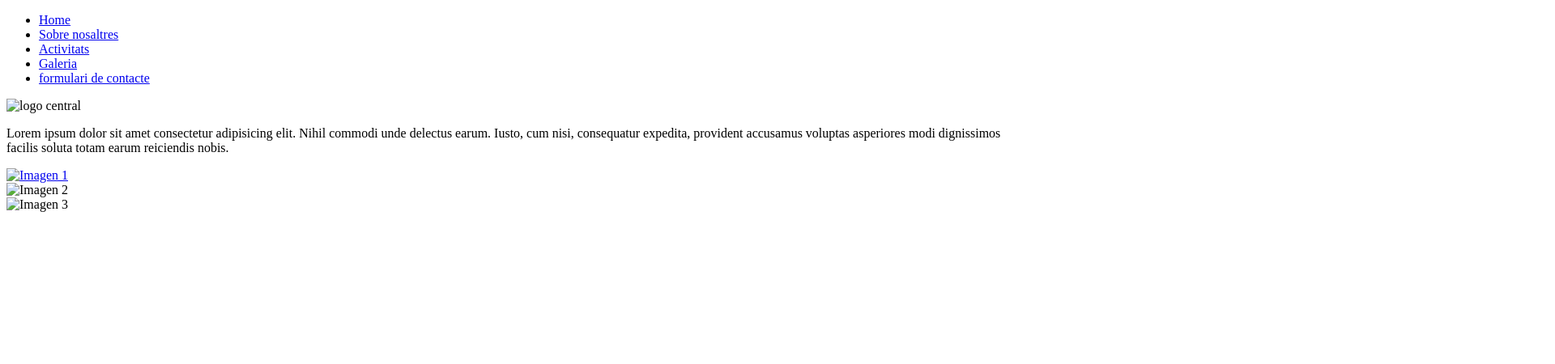
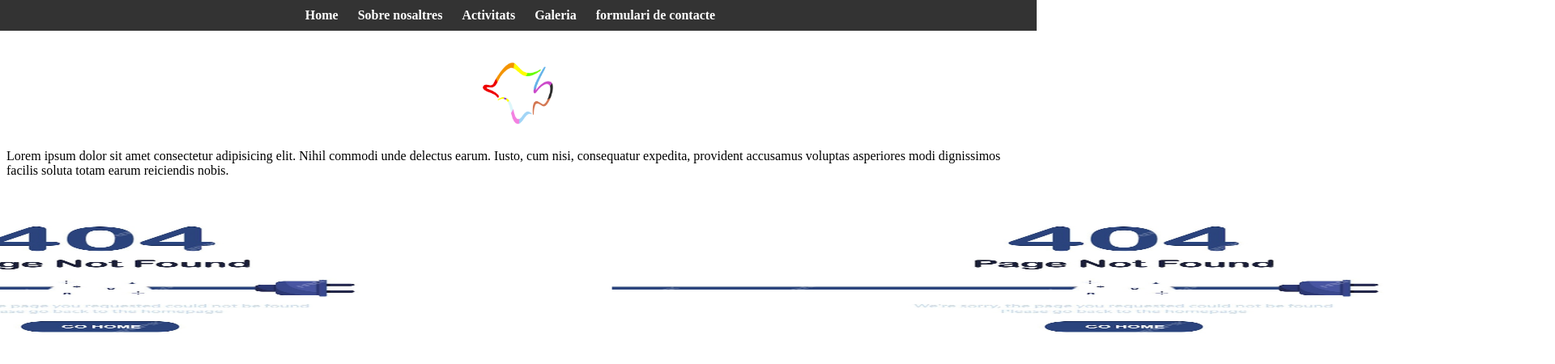
Before and after one commit to LGTBIAE/LGTBIAE.github.io, a plain HTML site: page index.html in a window 1280 px wide. Shown: the top 450 px of the page at 81% size, 1920 px wide, since content can reach past the window. Drawn offline with Linux system fonts and the light colour scheme.

Commit message:
image and css path repairs
the images in question were, the icon (line 7) the css (line 8) the central logo (line 25) and the temporary error banners (lines 34,31,37).

```diff
--- a/index.html
+++ b/index.html
@@ -4,8 +4,8 @@
 
     <meta name="viewport" content="width=device-width, initial-scale=1.0,height=device-heigth">
     <title>LGTBI AE</title>
-    <link rel="shortcut icon" href="./LGTBI AE_files/logo_fondo_LGTBI_AE.png" type="image/png">
-    <link rel="stylesheet" href="./LGTBI AE_files/style_index.css">
+    <link rel="shortcut icon" href="logo_fondo_LGTBI_AE.png" type="image/png">
+    <link rel="stylesheet" href="style_index.css">
 </head>
 <!-- apartir de aqui es la pagina de arriba-->
 <body>
@@ -22,19 +22,19 @@
     </header>
     <!-- este es el contenidor del logo-->
     <div id="Logo_contenedor">
-        <img alt="logo central" src="./LGTBI AE_files/logo_fondo_LGTBI_AE.png" width="100" height="100">
+        <img alt="logo central" src="logo_fondo_LGTBI_AE.png" width="100" height="100">
     </div>
     <div><p> Lorem ipsum dolor sit amet consectetur adipisicing elit. Nihil commodi unde delectus earum. Iusto, cum nisi, consequatur expedita, provident accusamus voluptas asperiores modi dignissimos facilis soluta totam earum reiciendis nobis.</p></div>
     <!-- panell de imatges en moviment-->
     <div class="carrusel">
         <div class="imagen">
-            <a href="https://lgtbiae.github.io/#"><img src="./LGTBI AE_files/error-404-banner-pagina-no-encontrada-cable-roto-plantilla-sitio-web_249405-177.jpg" alt="Imagen 1"></a>
+            <a href="https://lgtbiae.github.io/#"><img src="error-404-banner-pagina-no-encontrada-cable-roto-plantilla-sitio-web_249405-177.jpg" alt="Imagen 1"></a>
         </div>
         <div class="imagen">
-            <img src="./LGTBI AE_files/error-404-banner-pagina-no-encontrada-cable-roto-plantilla-sitio-web_249405-177.jpg" alt="Imagen 2">
+            <img src="error-404-banner-pagina-no-encontrada-cable-roto-plantilla-sitio-web_249405-177.jpg" alt="Imagen 2">
         </div>
         <div class="imagen">
-            <img src="./LGTBI AE_files/error-404-banner-pagina-no-encontrada-cable-roto-plantilla-sitio-web_249405-177.jpg" alt="Imagen 3">
+            <img src="error-404-banner-pagina-no-encontrada-cable-roto-plantilla-sitio-web_249405-177.jpg" alt="Imagen 3">
     </div>
 
 </div></body></html>
```
